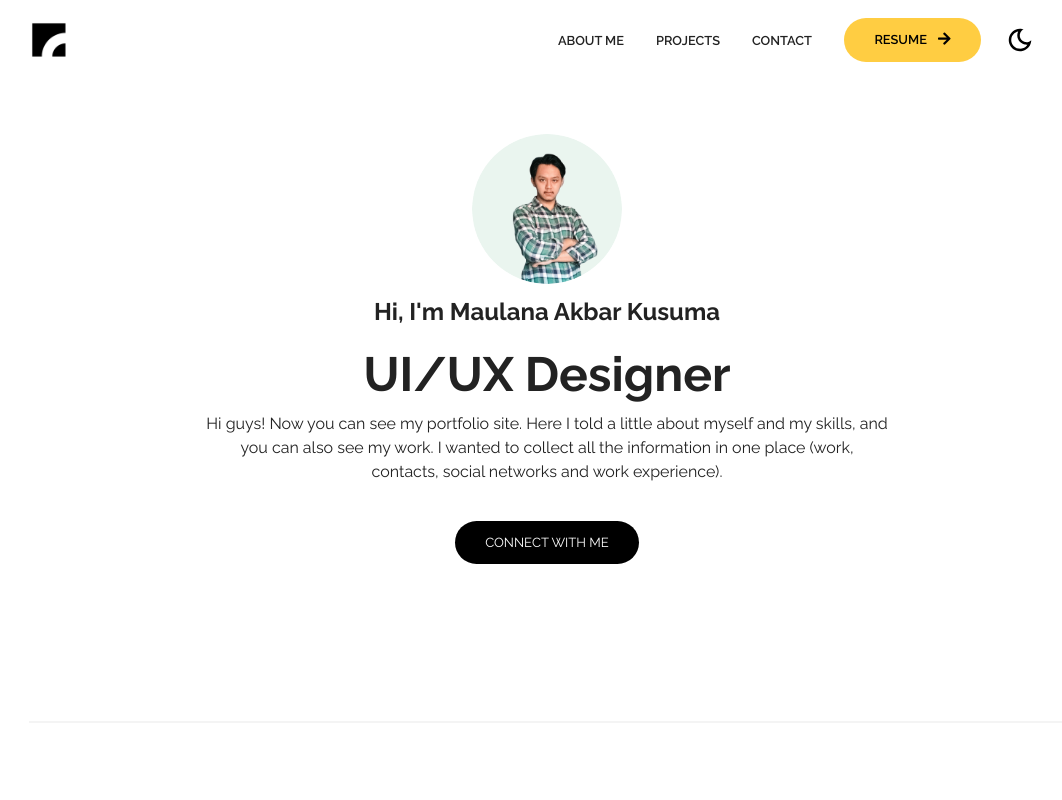
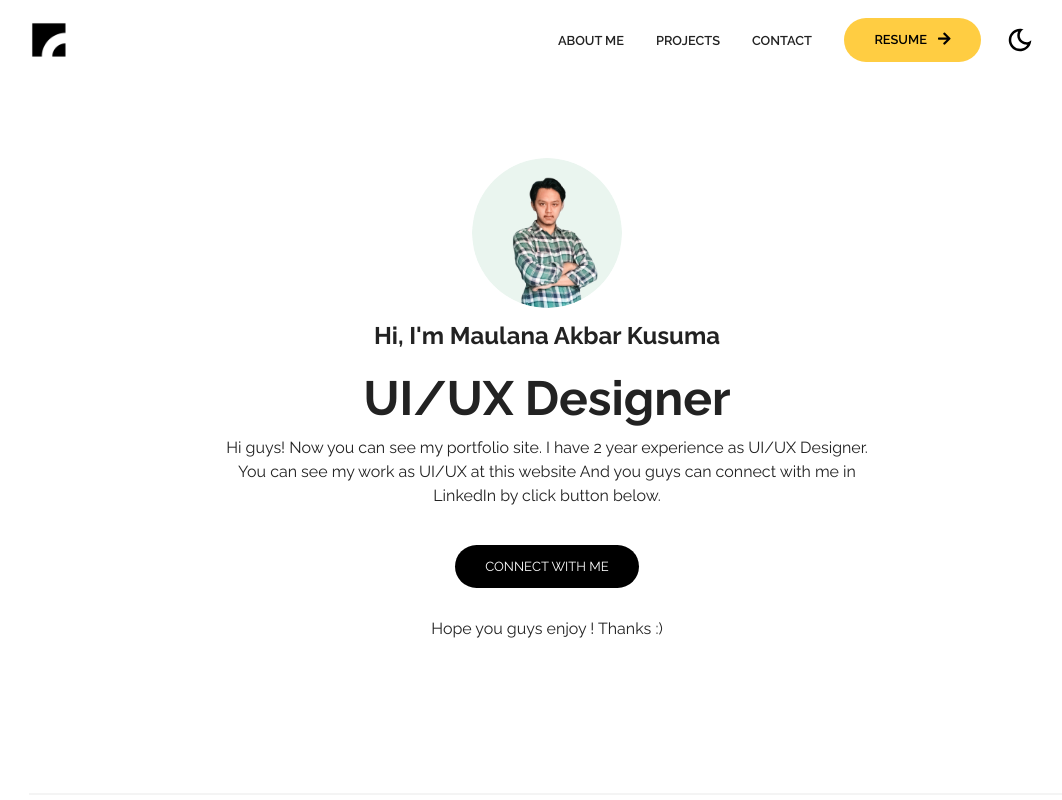
Before and after one commit to maulstuff/portfolio, a plain HTML site: page index.html in a window 1280 px wide. Shown: the top 800 px of the page, without its empty margins (93-1155 px from the left). Drawn offline with Linux system fonts and the light colour scheme.

Commit message:
Update index.html

```diff
--- a/index.html
+++ b/index.html
@@ -2,7 +2,7 @@
 <html lang="en">
 
 <head>
-  <meta charset="UTF-8" />
+  <!--<meta charset="UTF-8" />
   <meta http-equiv="X-UA-Compatible" content="IE=edge" />
   <meta name="viewport" content="width=device-width, initial-scale=1.0" />
   <!-- Primary Meta Tags -->
@@ -27,7 +27,7 @@
   <meta property="twitter:description"
     content="Build or customize your portfolio website using this super easy template. Free to use if you are a member of the community or a contributor to this project" />
   <meta property="twitter:image"
-    content="https://user-images.githubusercontent.com/62628408/150613011-b78a7f5a-0af1-4312-aab0-0022e7258693.png" />
+    content="https://user-images.githubusercontent.com/62628408/150613011-b78a7f5a-0af1-4312-aab0-0022e7258693.png" /> -->
 
   <!-- Link -->
   <link rel="apple-touch-icon" sizes="180x180" href="assets/favicon/apple-touch-icon.png" />
@@ -93,14 +93,15 @@
         <h2>UI/UX Designer</h2>
         <!--<h2>UI/UX Designer</h2> -->
 
-        <p>
-          Hi guys! Now you can see my portfolio site. Here I told a little about myself and my skills, and you can also
-          see my work.
-          I wanted to collect all the information in one place (work, contacts, social networks and work experience).
+                <p>
+          Hi guys! Now you can see my portfolio site. I have 2 year experience as UI/UX Designer. <br>You can see my work as UI/UX at this website
+          And you guys can connect with me in LinkedIn by click button below.
 
         </p>
       </div>
       <a href="https://www.linkedin.com/in/maulstuff" class="btn btn-secondary">Connect With Me</a>
+      <br>
+          Hope you guys enjoy ! Thanks :)
     </section>
   </header>
   <!--<section id="about" class="project-container container">
@@ -218,7 +219,8 @@
 
   <footer id="footer">
     <div class="container">
-      <a href="mailto:maulkusuma@gmail.com">maulkusuma@gmail.com</a>
+      <a href="mailto:maulkusuma@gmail.com">maulkusuma@gmail.com</a><br>
+
       <!-- Social links -->
       <div class="social">
         <a href="https://facebook.com/maulstuff"><img src="./assets/facebook-icon.svg" alt="Facebook" /></a>
```
